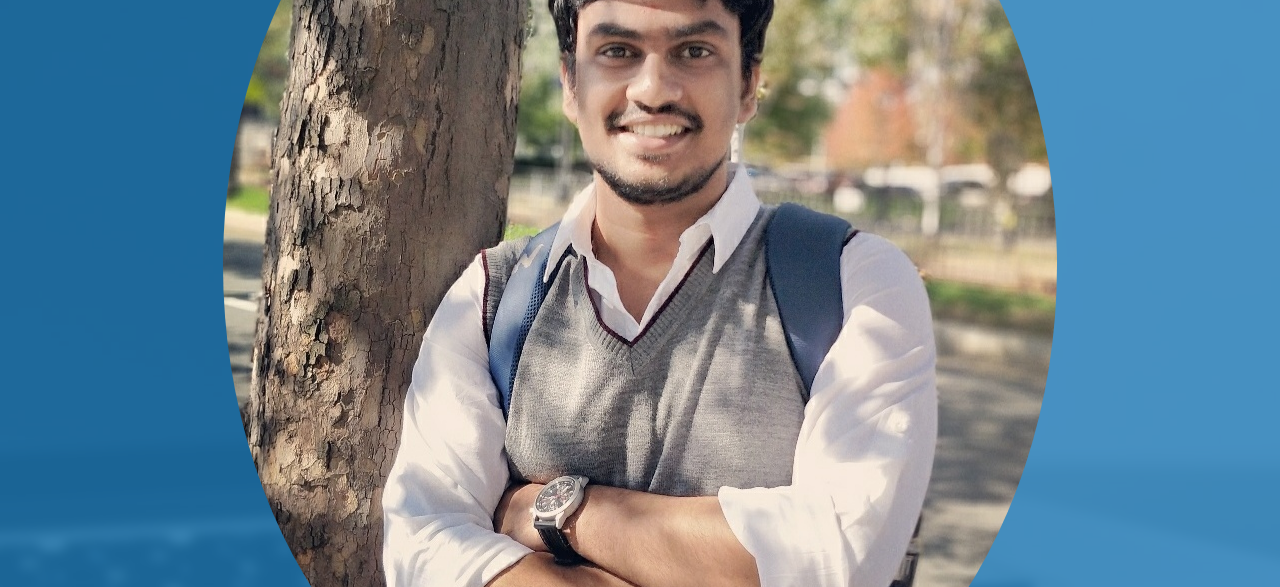
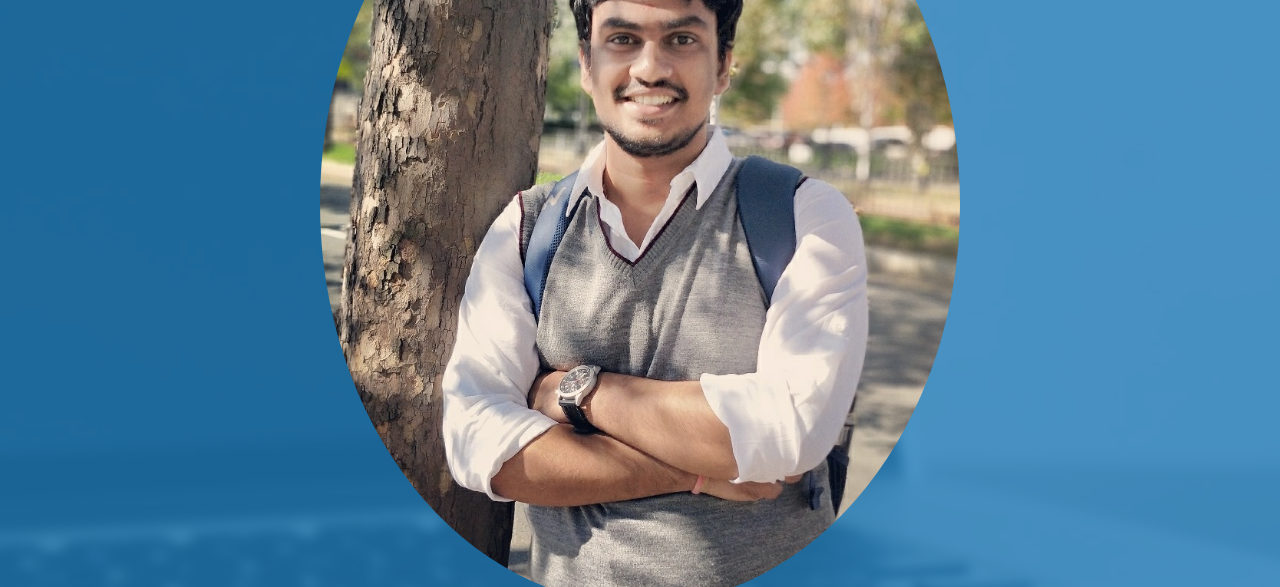
Before and after one commit to vishnuprasadmaruthi/Portfolio, a website: page index.html in a window 1280 px wide. Shown: the top 587 px of the page. Drawn offline with nearby package versions, Linux system fonts and the light colour scheme.

Commit message:
update 8.4

```diff
--- a/index.html
+++ b/index.html
@@ -54,7 +54,7 @@
     <div id="lead">
         <div id="lead-content">
             <div class="image-container" style="max-width: 100%; height:auto">
-              <img src="images/profile-pic.jpg" style="border-radius: 50%" alt="Avatar">
+              <img src="images/profile-pic.jpg" style="border-radius: 50%;max-width: 100%; height:auto" alt="Avatar">
             </div>
             <h1>Vishnu Prasad Maruthi</h1>
             <h2>Graduate Student, Northeastern University, Boston</h2>
```
